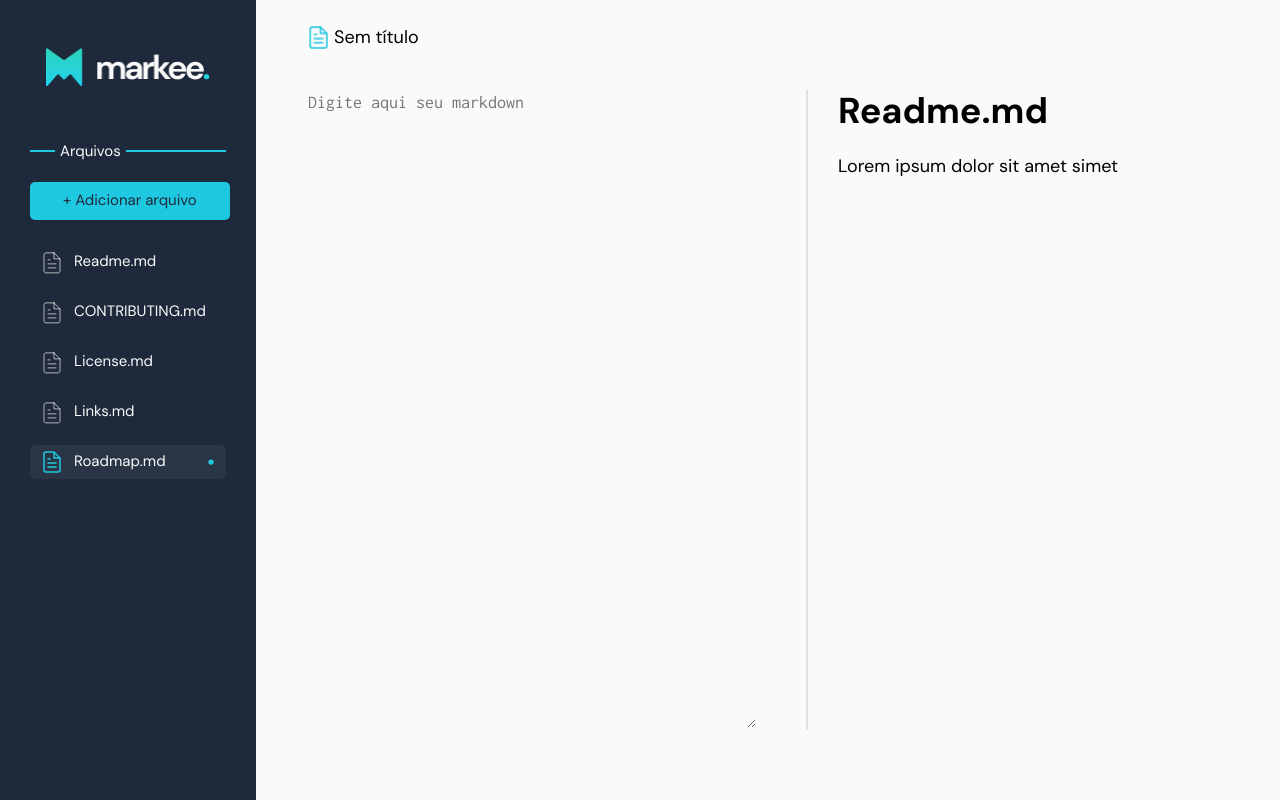
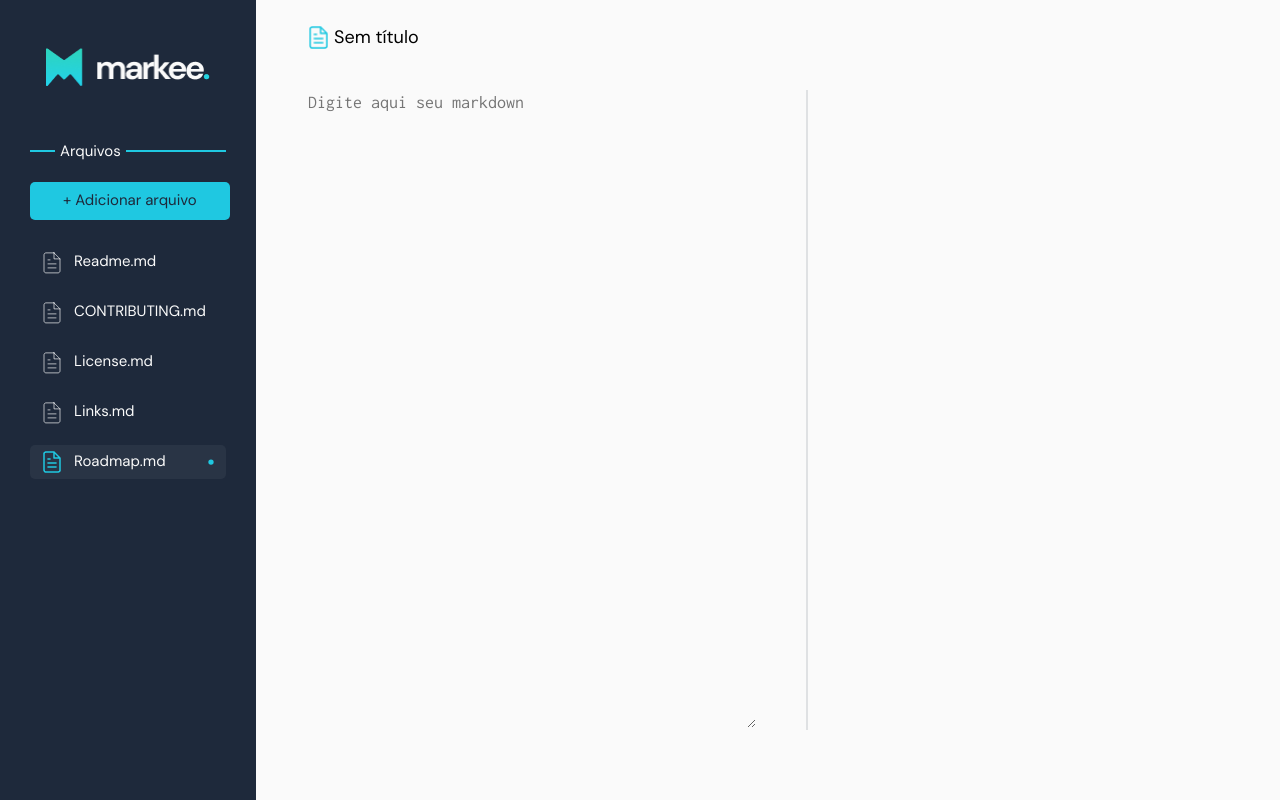
Before and after one commit to matheussgsilva/markee-app, a React (Create React App) app: page / in a window 1280 px wide. Shown: the top 800 px of the page. Built offline with nearby package versions, Linux system fonts and the light colour scheme.

Commit message:
Create content state and add value and onChange in TextArea

```diff
--- a/src/components/mainContent/index.tsx
+++ b/src/components/mainContent/index.tsx
@@ -1,8 +1,16 @@
+import { useState, ChangeEvent } from 'react'
+
 import * as C from './style'
 
 import fileSheet from 'ui/assets/file-text.png'
 
 export const MainContent = () => {
+  const [content, setContent] = useState('')
+
+  const handleChange = (e: ChangeEvent<HTMLTextAreaElement>) => {
+    setContent(e.target.value)
+  }
+
   return (
     <C.Container>
       <C.ContentLeft>
@@ -10,12 +18,15 @@ export const MainContent = () => {
           <img src={fileSheet} alt='folha de papel' />
           <C.Input defaultValue='Sem título' autoFocus />
         </C.LeftHeader>
-        <C.TextArea placeholder='Digite aqui seu markdown' />
+        <C.TextArea
+          placeholder='Digite aqui seu markdown'
+          value={content}
+          onChange={handleChange}
+        />
       </C.ContentLeft>
       <C.ContentRight>
         <C.Content>
-          <h1>Readme.md</h1>
-          <p>Lorem ipsum dolor sit amet simet</p>
+          {content}
         </C.Content>
       </C.ContentRight>
     </C.Container>
```
